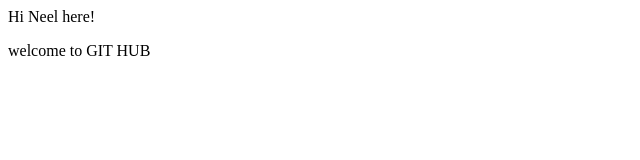
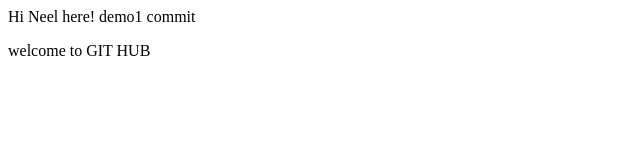
Before and after one commit to nilay-pagnis/task1, a plain HTML site: page Neel.html in a window 1280 px wide. Shown: the whole page, without its empty margins (0-640 px from the left). Drawn offline with Linux system fonts and the light colour scheme.

Commit message:
Neel's commit

```diff
--- a/Neel.html
+++ b/Neel.html
@@ -14,6 +14,7 @@
     </head>
     <body>
        Hi Neel here!
+        demo1 commit
 
         <script src="" async defer></script>
         <p>welcome to GIT HUB</p>
```
